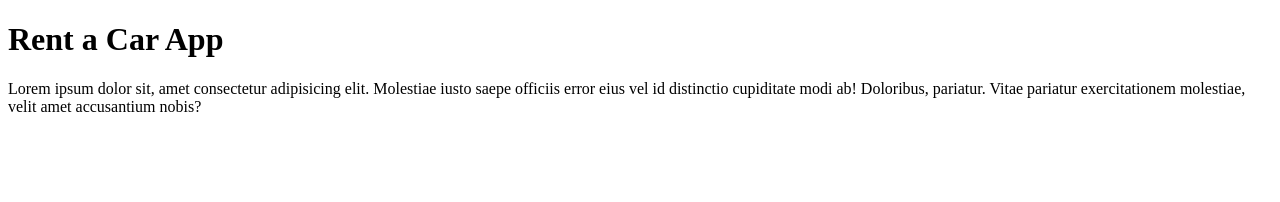
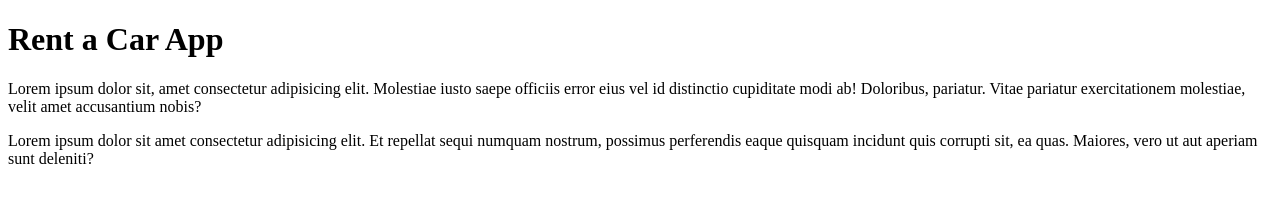
Before and after one commit to Reacherrr/rentAcarApp, a plain HTML site: page index.html in a window 1280 px wide. Drawn offline with Linux system fonts and the light colour scheme.

Commit message:
2. commitim

```diff
--- a/index.html
+++ b/index.html
@@ -8,5 +8,6 @@
 <body>
     <h1>Rent a Car App</h1>
     <p>Lorem ipsum dolor sit, amet consectetur adipisicing elit. Molestiae iusto saepe officiis error eius vel id distinctio cupiditate modi ab! Doloribus, pariatur. Vitae pariatur exercitationem molestiae, velit amet accusantium nobis?</p>
+    <p>Lorem ipsum dolor sit amet consectetur adipisicing elit. Et repellat sequi numquam nostrum, possimus perferendis eaque quisquam incidunt quis corrupti sit, ea quas. Maiores, vero ut aut aperiam sunt deleniti?</p>
 </body>
 </html>
```
